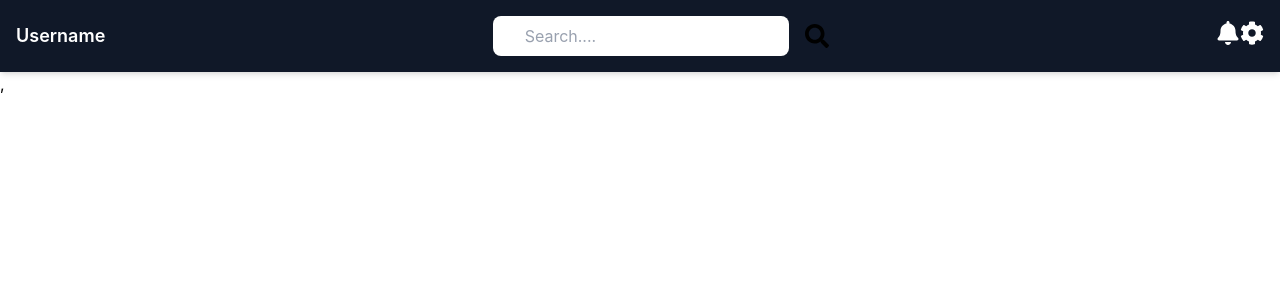
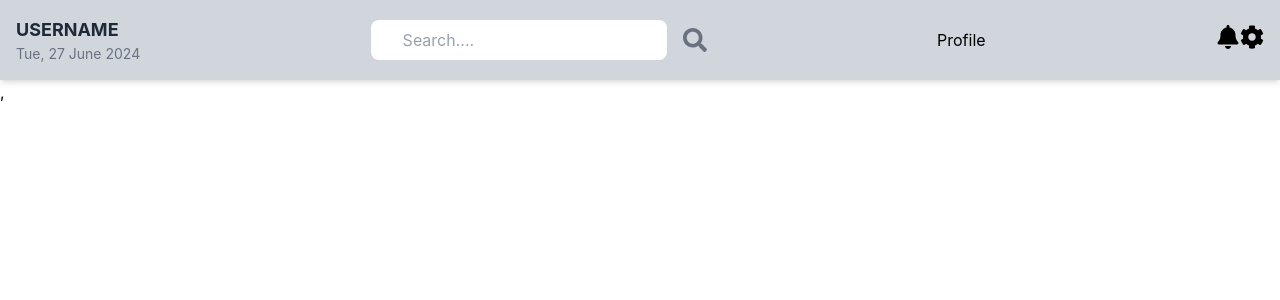
Before and after one commit to Suubi08/academic_issue_tracking_system, a React (Vite) app in the folder client/: page / in a window 1280 px wide. Shown: the top 300 px of the page. Built offline with nearby package versions, Linux system fonts and the light colour scheme.

Commit message:
changed navbar colour

```diff
--- a/client/src/components/Navbar.jsx
+++ b/client/src/components/Navbar.jsx
@@ -3,9 +3,12 @@ import { FaSearch, FaBell, FaCog } from "react-icons/fa";
 
 function Navbar() {
   return (
-    <nav className="bg-gray-900 text-gray-700 p-4 shadow-md">
+    <nav className="bg-gray-300  p-4 shadow-md">
       <div className="container mx-auto flex items-center justify-between">
-        <div className="text-white font-semibold text-lg">Username</div>
+        <div className="flex flex-col">
+          <span className="text-gray-800 font-bold text-lg">USERNAME</span>
+          <span className="text-sm text-gray-500">Tue, 27 June 2024</span>
+        </div>
         <div className="flex items-center space-x-4">
           <input
             type="text"
@@ -14,16 +17,19 @@ function Navbar() {
             className="bg-white outline-none text-white placeholder-gray-400 pl-8 pr-4 py-2 w-full rounded-lg"
           />
           <button>
-            <FaSearch className="w-6 h-6 text-black " />
+            <FaSearch className="w-6 h-6 text-gray-500 " />
           </button>
           {/* //absolute left-2 top-1/2 transform -translate-y-1/2 text-gray-400" size={18} */}
         </div>
         <div>
+          <p>Profile</p>
+        </div>
+        <div>
           <button>
-            <FaBell className="w-6 h-6 text-white" />
+            <FaBell className="w-6 h-6 text-black" />
           </button>
           <button>
-            <FaCog className="w-6 h-6 text-white" />
+            <FaCog className="w-6 h-6 text-black" />
           </button>
         </div>
       </div>
```
